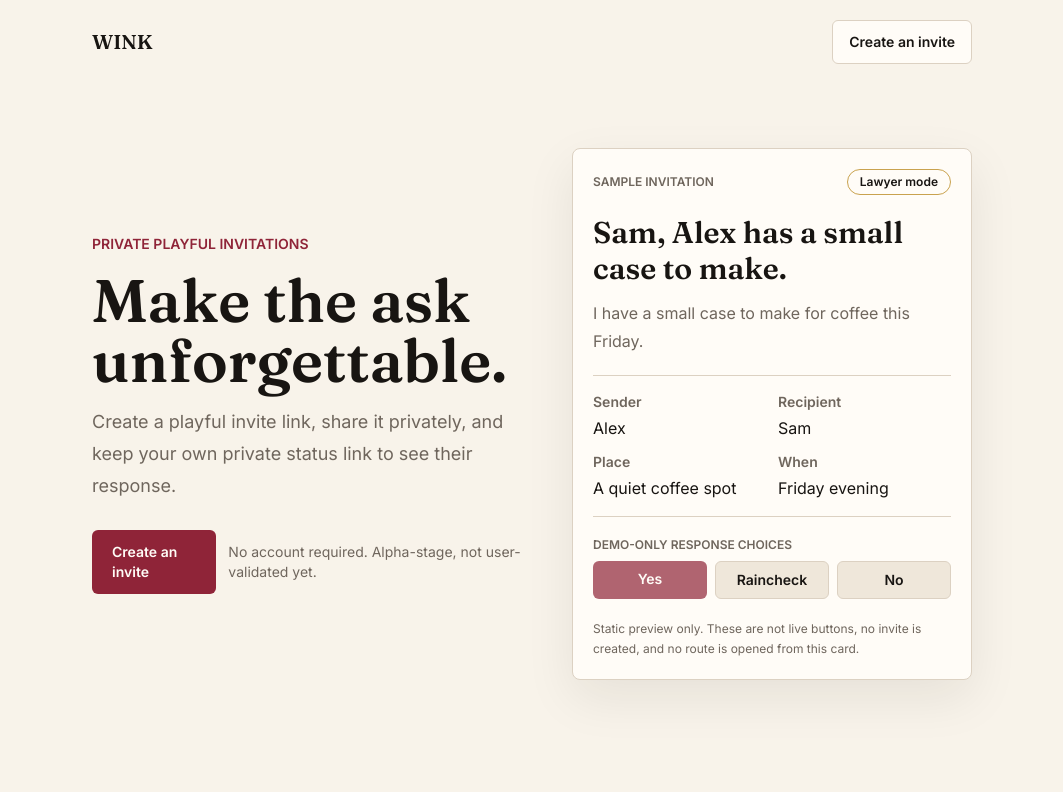
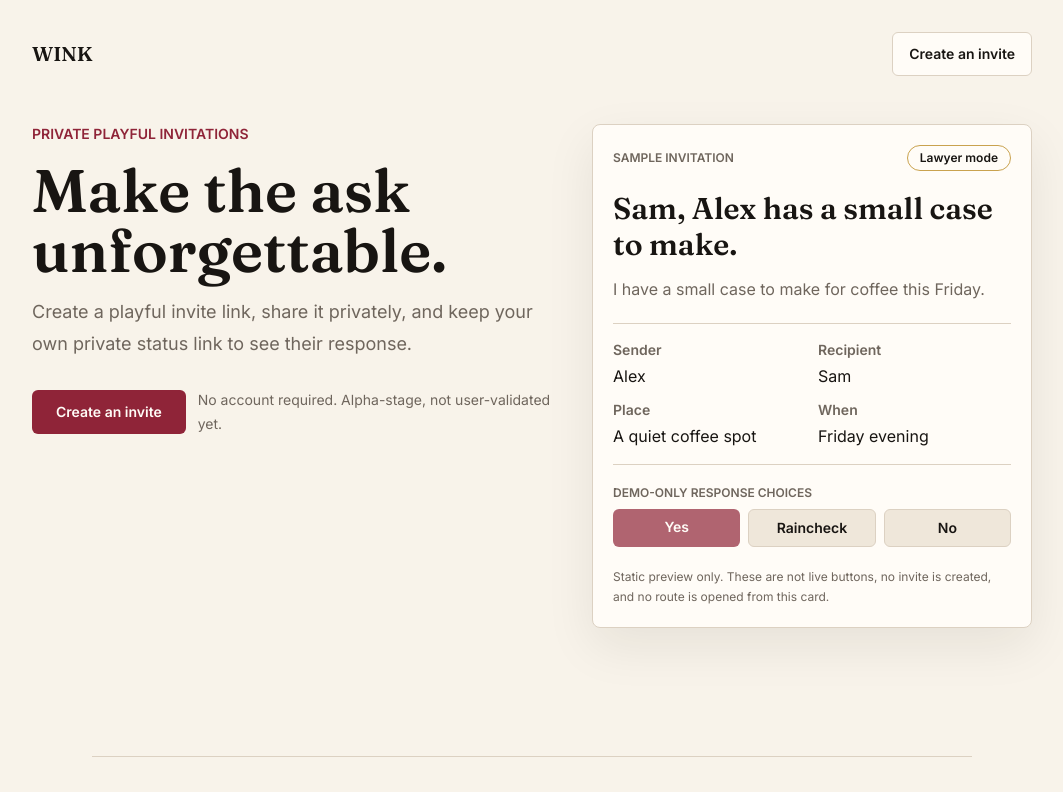
Before and after one commit to khalilelmaghraoui/WINK, a Next.js app: page / in a window 1280 px wide. Shown: the top 792 px of the page, without its empty margins (108-1171 px from the left). Built offline with nearby package versions, Linux system fonts and the light colour scheme.

Commit message:
fix: balance public home page layout

```diff
--- a/app/page.tsx
+++ b/app/page.tsx
@@ -6,7 +6,8 @@ const focusRing =
 export default function HomePage() {
   return (
     <main className="min-h-screen overflow-x-hidden bg-wink-background text-wink-text">
-      <header className="mx-auto flex w-full max-w-[960px] flex-wrap items-center justify-between gap-3 px-5 py-5 sm:px-8 lg:px-10">
+      <div className="mx-auto w-full max-w-[1080px] px-5 py-6 sm:px-8 lg:px-10 lg:py-8">
+        <header className="mb-10 flex flex-wrap items-center justify-between gap-3 lg:mb-12">
           <Link
             className={`font-display text-xl font-semibold text-wink-text ${focusRing}`}
             href="/"
@@ -14,20 +15,20 @@ export default function HomePage() {
             WINK
           </Link>
           <Link
-          className={`inline-flex min-h-11 items-center justify-center rounded-md border border-wink-border bg-wink-surface px-4 py-2 text-sm font-semibold text-wink-text transition-colors duration-200 hover:border-wink-primary hover:text-wink-primary ${focusRing}`}
+            className={`inline-flex min-h-11 items-center justify-center whitespace-nowrap rounded-md border border-wink-border bg-wink-surface px-4 py-2 text-sm font-semibold text-wink-text transition-colors duration-200 hover:border-wink-primary hover:text-wink-primary ${focusRing}`}
             href="/create"
           >
             Create an invite
           </Link>
         </header>
 
-      <section className="mx-auto grid w-full max-w-[960px] gap-10 px-5 pb-14 pt-8 sm:px-8 sm:pb-20 lg:grid-cols-[minmax(0,1fr)_minmax(320px,400px)] lg:items-center lg:px-10 lg:pt-16">
+        <section className="grid w-full items-start gap-8 pb-12 sm:pb-16 lg:grid-cols-[minmax(0,1fr)_440px] lg:gap-10 lg:pb-14">
           <div className="min-w-0 space-y-7">
-          <div className="max-w-[680px] space-y-4">
+            <div className="max-w-[560px] space-y-4">
               <p className="text-sm font-semibold uppercase text-wink-primary">
                 Private playful invitations
               </p>
-            <h1 className="break-words font-display text-4xl font-semibold leading-[1.06] text-wink-text sm:text-6xl">
+              <h1 className="break-words font-display text-4xl font-semibold leading-[1.06] text-wink-text sm:text-5xl lg:text-6xl">
                 Make the ask unforgettable.
               </h1>
               <p className="text-base leading-7 text-wink-text-secondary sm:text-lg sm:leading-8">
@@ -38,12 +39,12 @@ export default function HomePage() {
 
             <div className="flex flex-col gap-3 sm:flex-row sm:items-center">
               <Link
-              className={`inline-flex min-h-11 items-center justify-center rounded-md bg-wink-primary px-5 py-3 text-sm font-semibold text-wink-surface transition-colors duration-200 hover:bg-wink-primary-hover ${focusRing}`}
+                className={`inline-flex min-h-11 w-full items-center justify-center whitespace-nowrap rounded-md bg-wink-primary px-6 py-3 text-sm font-semibold text-wink-surface transition-colors duration-200 hover:bg-wink-primary-hover sm:w-auto ${focusRing}`}
                 href="/create"
               >
                 Create an invite
               </Link>
-            <p className="flex min-h-11 items-center text-sm text-wink-text-secondary">
+              <p className="flex min-h-11 items-center text-sm leading-6 text-wink-text-secondary">
                 No account required. Alpha-stage, not user-validated yet.
               </p>
             </div>
@@ -51,6 +52,7 @@ export default function HomePage() {
 
           <SampleInvitePreview />
         </section>
+      </div>
 
       <section
         aria-labelledby="how-it-works-heading"
@@ -174,7 +176,7 @@ function SampleInvitePreview() {
   return (
     <aside
       aria-labelledby="sample-invitation-heading"
-      className="w-full min-w-0 rounded-lg border border-wink-border bg-wink-surface p-5 shadow-[0_18px_50px_rgba(24,21,18,0.08)]"
+      className="mx-auto w-full max-w-[460px] min-w-0 rounded-lg border border-wink-border bg-wink-surface p-5 shadow-[0_18px_50px_rgba(24,21,18,0.08)] lg:mx-0"
     >
       <div className="space-y-5">
         <div className="flex flex-wrap items-center justify-between gap-3">
```
Also changed, not shown: 1 other file (tests, documents, lock files or other folders). Lines whose indentation alone changed are shown as unchanged.
